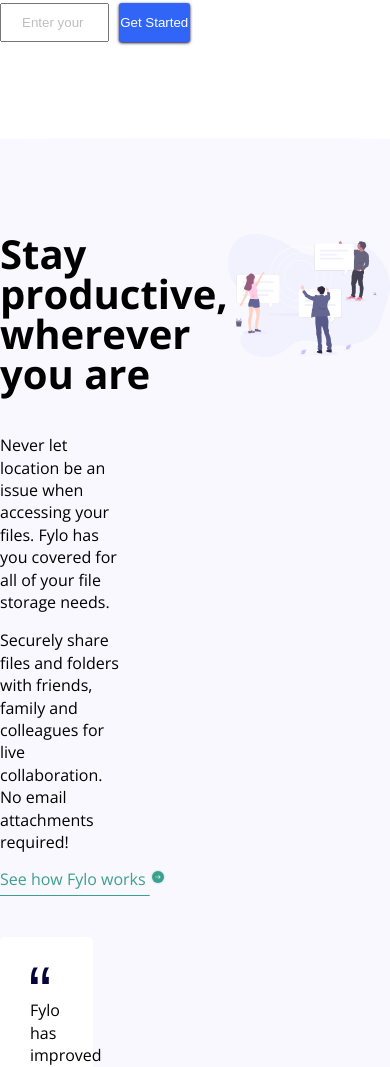
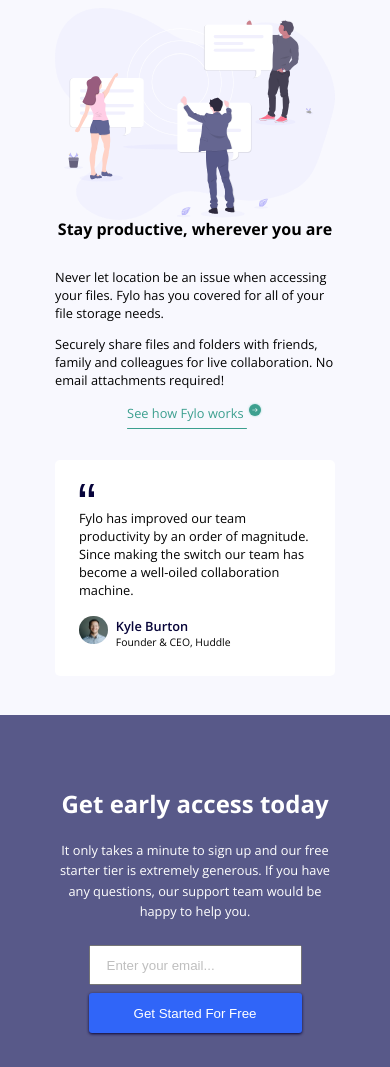
Before and after one commit to KNXCSdev/Fylo-Landing-Practice-, a plain HTML site: page index.html in a window 390 px wide. Shown: the part 785-1852 px from the top of the page. Drawn offline with nearby package versions, Linux system fonts and the light colour scheme.

Commit message:
Fully Responsive

```diff
--- a/main.scss
+++ b/main.scss
@@ -147,7 +147,7 @@ body {
   }
 }
 .quote-block {
-  width: 41%;
+  width: 50%;
   background-color: white;
   padding: 3rem;
   border-radius: 5px;
@@ -254,3 +254,106 @@ body {
   grid-row: 0.5fr 1fr;
   row-gap: 2rem;
 }
+
+@media only screen and (max-width: 62em) {
+  html {
+    font-size: 55%;
+  }
+  .container {
+    max-width: 90rem;
+  }
+  .early-cc {
+    width: 20rem;
+  }
+  .quote-block {
+    width: auto;
+  }
+  .early-c {
+    width: 30rem;
+  }
+}
+
+@media only screen and (max-width: 42em) {
+  .container {
+    max-width: 70rem;
+  }
+  .nav {
+    padding: 0 3rem;
+  }
+  .hero {
+    flex-direction: column-reverse;
+    text-align: center;
+  }
+  .stay {
+    flex-direction: column-reverse;
+  }
+  .stay-left {
+    display: flex;
+    flex-direction: column;
+    align-items: center;
+  }
+  .quote-block {
+    width: 50%;
+  }
+  .secondary-heading {
+    text-align: center;
+  }
+  .early {
+    flex-direction: column;
+    align-items: center;
+    text-align: center;
+    &-left {
+      display: flex;
+      flex-direction: column;
+    }
+    &-description {
+      align-self: center;
+      margin-bottom: 3rem;
+    }
+    &-cc {
+      width: 30rem;
+    }
+  }
+  .grid {
+    grid-template-columns: 1fr;
+    gap: 6rem;
+  }
+}
+
+@media only screen and (max-width: 25em) {
+  html {
+    font-size: 50%;
+  }
+  .container {
+    max-width: 35rem;
+  }
+  .nav-logo {
+    width: 10rem;
+  }
+  .primary-heading {
+    font-size: 2.5rem;
+  }
+  .secondary-heading {
+    font-size: 2rem;
+  }
+  .hero-cta {
+    flex-direction: column;
+  }
+  .hero-email {
+    width: 100%;
+    height: 5rem;
+  }
+  .hero-button {
+    width: 100%;
+    height: 5rem;
+  }
+  .stay-description {
+    width: 100%;
+  }
+  .quote-block {
+    width: 100%;
+  }
+  .early-description {
+    width: 100%;
+  }
+}
```
Also changed, not shown: css/main.css.
